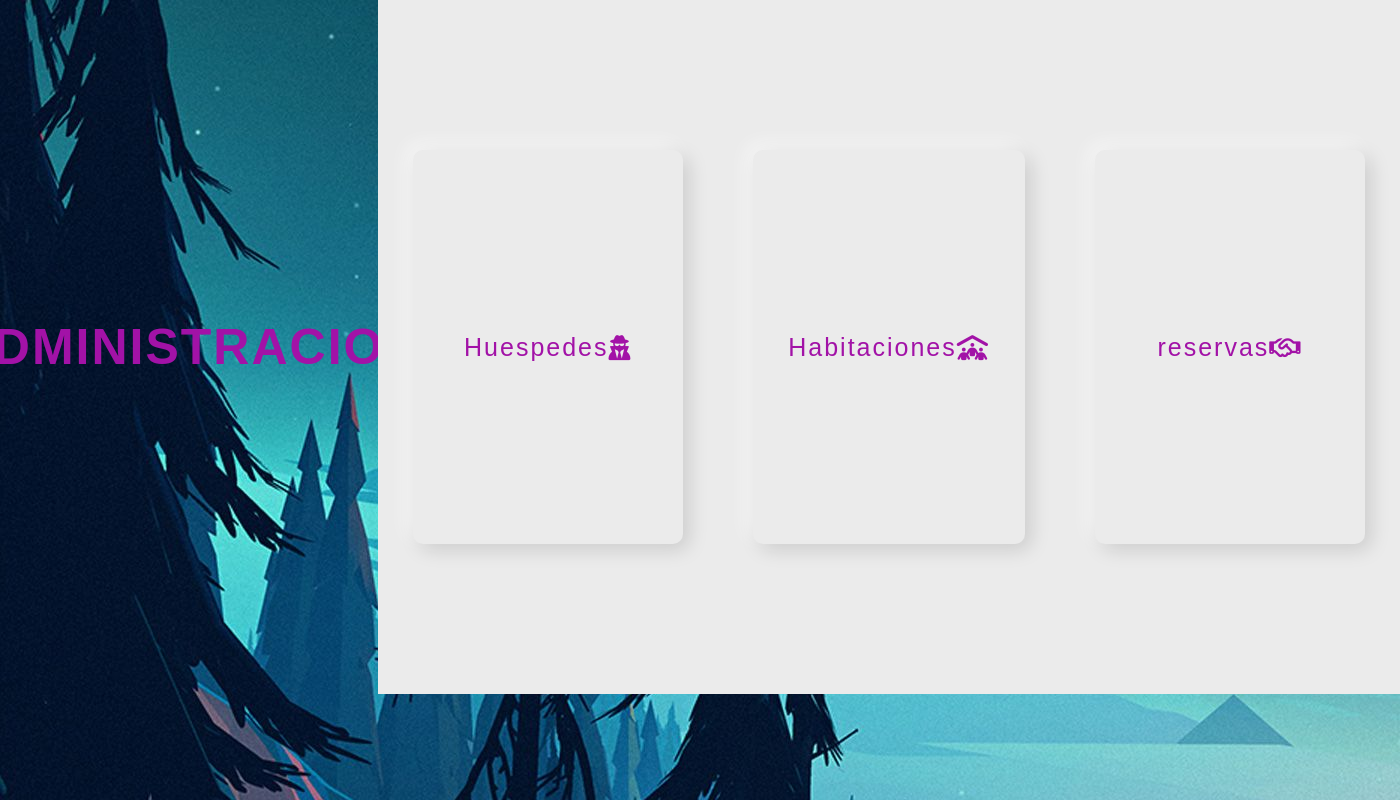
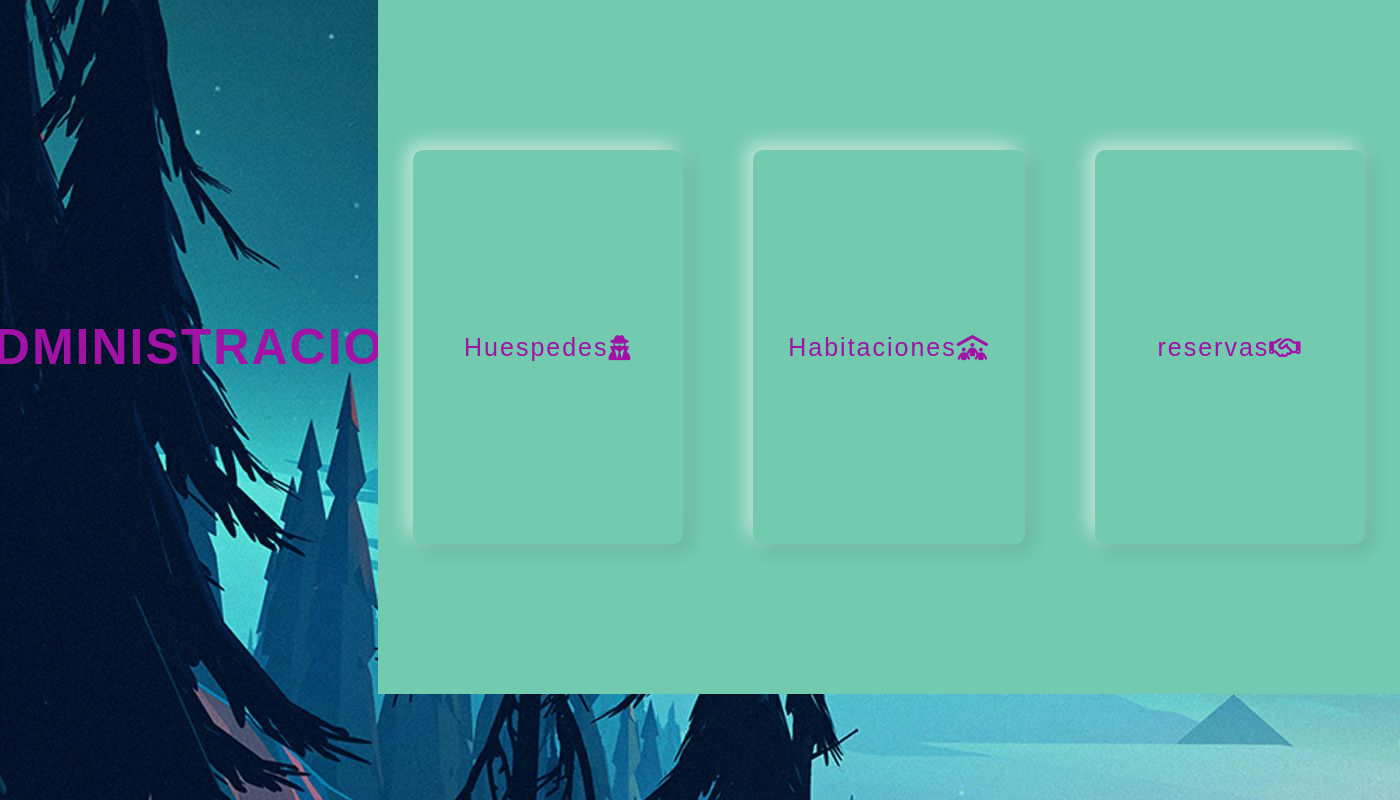
Before and after one commit to AlexDanielGutierrezCardenas/distribuidos, a Django app: page / in a window 1400 px wide. Run offline with Django 4.2, Linux system fonts and the light colour scheme.

Commit message:
update first archives

```diff
--- a/static/css/estilos1.css
+++ b/static/css/estilos1.css
@@ -16,6 +16,7 @@ body {
     display: flex;
     justify-content: center;
     padding: 150px 0 150px 0;
+    background: #72CAAF;
 }
 
 a,h1 {
@@ -31,23 +32,23 @@ a,h1 {
 }
 
 
-.block-btn-yellow {
-    background: #FAEFDE;
+.block-btn-green {
+    background: #72CAAF;
 }
 
-.block-btn-yellow a {
-    background: linear-gradient(145deg, #ffffee, #e1d7c8);
-    box-shadow: 6px 6px 20px -1px #d5cbbd,
-        -6px -6px 20px -1px #ffffff;
+.block-btn-green a {
+    background: linear-gradient(145deg, #67b69e, #7ad8bb);
+    box-shadow: 6px 6px 20px -1px #61ac95,
+        -6px -6px 20px -1px #83e8c9;
 }
 
 
 .btn-hover {
-    background: #EBEBEB;
+    background: #72CAAF;
 }
 
 .btn-hover a {
-    background: #EBEBEB;
+    background: #72CAAF;
     box-shadow: 6px 6px 20px -1px rgba(0, 0, 0, 0.15),
         -6px -6px 20px -1px rgba(255, 255, 255, 0.7);
 }
--- a/templates/index.html
+++ b/templates/index.html
@@ -12,14 +12,14 @@
 <body>
     <div class="container">
         <h1>ADMINISTRACION</h1>
-        <div class="block-pad btn-hover block-btn-yellow">
+        <div class="block-pad btn-hover block-btn-green">
             <a href="{% url 'huespedes_index' %}">Huespedes <i class="fa-solid fa-user-secret"></i></a>
 
         </div>
-        <div class="block-pad btn-hover block-btn-yellow">
+        <div class="block-pad btn-hover block-btn-green">
             <a href="{% url 'habitaciones_index' %}">Habitaciones <i class="fa-solid fa-people-roof"></i></a>
         </div>
-        <div class="block-pad btn-hover block-btn-yellow">
+        <div class="block-pad btn-hover block-btn-green">
             <a href="{% url 'reserva_index' %}">reservas <i class="fa-sharp fa-regular fa-handshake"></i></a>
         </div>
     </div>
```
